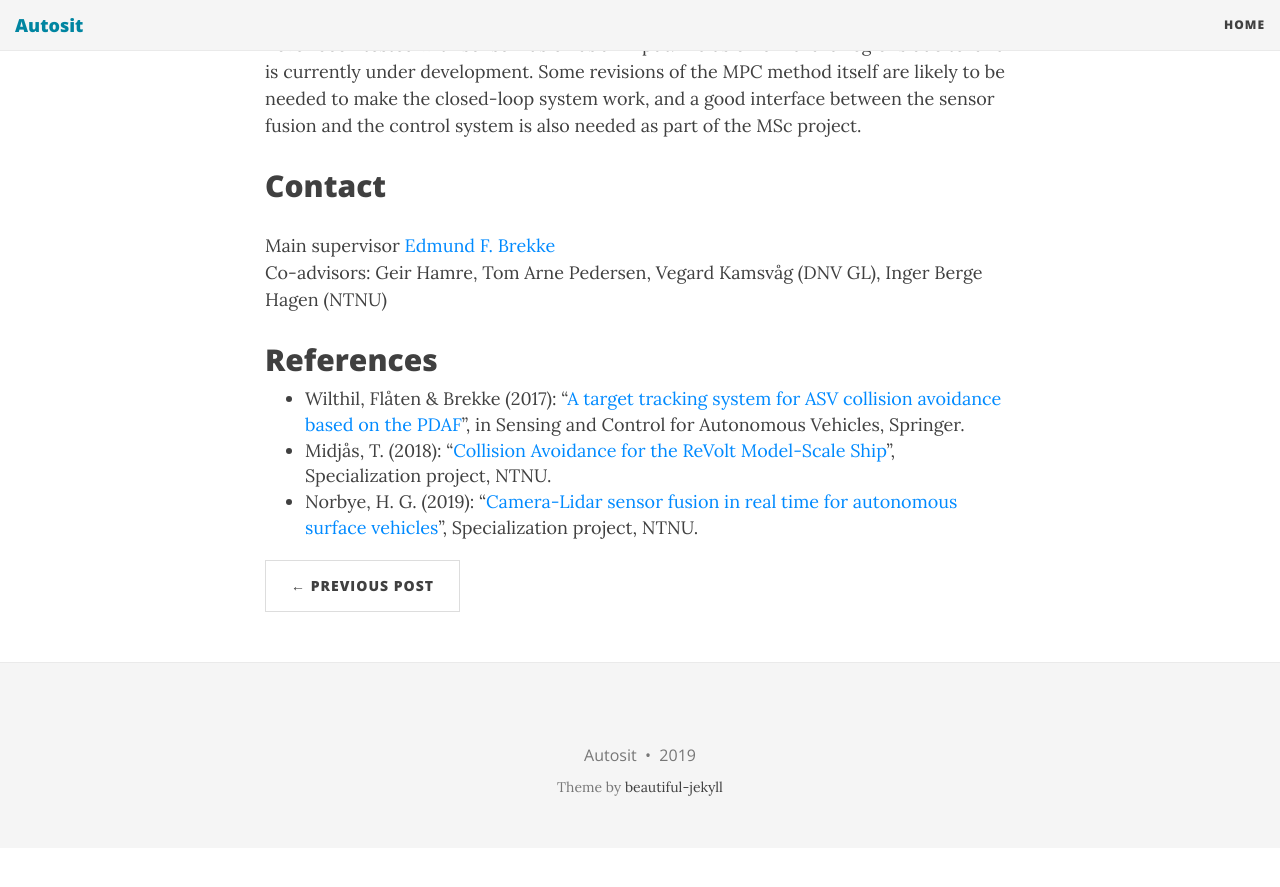
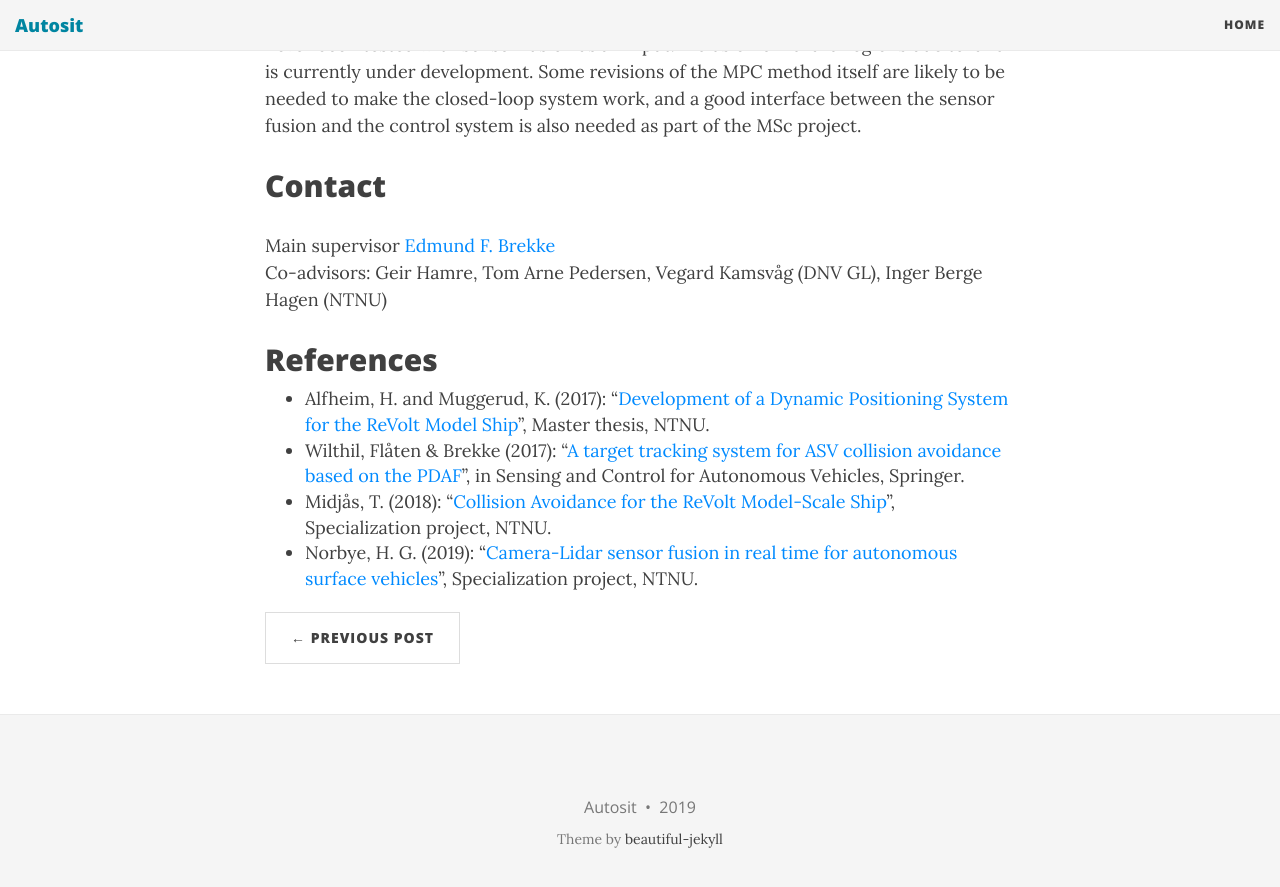
Before and after one commit to autosit/autosit.github.io, a Jekyll site: the page built from _posts/2019-04-26-revolt-sf.md, in a window 1280 px wide and 900 px high, scrolled down 2301 px. Shown: the top 887 px of the window. Built offline with Jekyll 4.4.1, drawn with Linux system fonts in a browser that asks for light colours; nearby versions of some CDN libraries; before the commit the page ends 3149 px from its top, so only the background shows below that.

Commit message:
more on revolt sf

```diff
--- a/_posts/2019-04-26-revolt-sf.md
+++ b/_posts/2019-04-26-revolt-sf.md
@@ -40,6 +40,7 @@ Co-advisors: Geir Hamre, Tom Arne Pedersen, Vegard Kamsvåg (DNV GL), Inger Berg
 
 ## References
 
+* Alfheim, H. and Muggerud, K. (2017): "[Development of a Dynamic Positioning System for the ReVolt Model Ship]", Master thesis, NTNU.
 * Wilthil, Flåten & Brekke (2017): "[A target tracking system for ASV collision avoidance based on the PDAF]", in Sensing and Control for Autonomous Vehicles, Springer.
 * Midjås, T. (2018): "[Collision Avoidance for the ReVolt Model-Scale Ship]", Specialization project, NTNU.
 * Norbye, H. G. (2019): "[Camera-Lidar sensor fusion in real time for autonomous surface vehicles]", Specialization project, NTNU.
@@ -47,3 +48,4 @@ Co-advisors: Geir Hamre, Tom Arne Pedersen, Vegard Kamsvåg (DNV GL), Inger Berg
 [A target tracking system for ASV collision avoidance based on the PDAF]: https://link.springer.com/book/10.1007/978-3-319-55372-6
 [Camera-Lidar sensor fusion in real time for autonomous surface vehicles]: http://folk.ntnu.no/edmundfo/msc2019-2020/norbye-lidar-camera-reduced.pdf
 [Collision Avoidance for the ReVolt Model-Scale Ship]: http://folk.ntnu.no/edmundfo/msc2019-2020/midjaas-colav-revolt.pdf
+[Development of a Dynamic Positioning System for the ReVolt Model Ship]: https://brage.bibsys.no/xmlui/handle/11250/2452115
```
